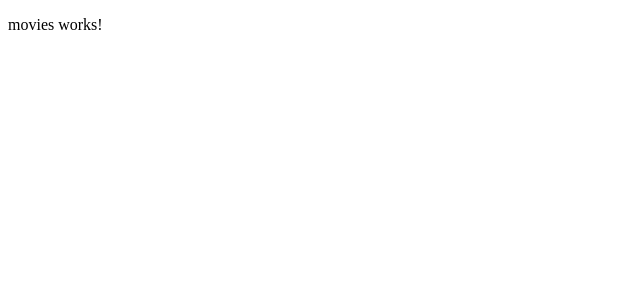
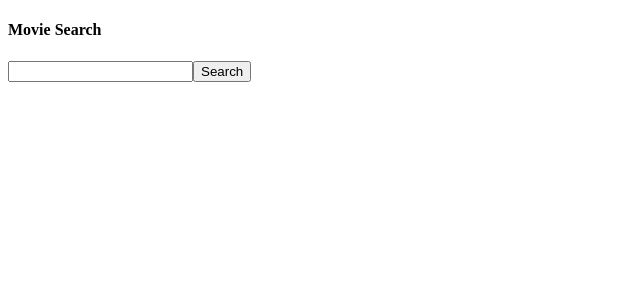
Before and after one commit to julemagne/omdb-movie-search, an Angular app: page /search in a window 1280 px wide. Shown: the top 300 px of the page, without its empty margins (0-640 px from the left). Built offline with nearby package versions, Linux system fonts and the light colour scheme.

Commit message:
Movies Service fetches data from OMDb API

```diff
--- a/src/app/app.module.ts
+++ b/src/app/app.module.ts
@@ -5,6 +5,7 @@ import { HttpModule } from '@angular/http';
 
 import { AppComponent } from './app.component';
 import { MoviesComponent } from './movies/movies.component';
+import { MoviesService } from './movies/movies.service';
 
 import { AppRoutingModule }     from './app-routing.module';
 
@@ -19,7 +20,9 @@ import { AppRoutingModule }     from './app-routing.module';
     HttpModule,
     AppRoutingModule
   ],
-  providers: [],
+  providers: [
+    MoviesService
+  ],
   bootstrap: [AppComponent]
 })
 export class AppModule { }
--- a/src/app/movies/movies.component.html
+++ b/src/app/movies/movies.component.html
@@ -1,3 +1,11 @@
-<p>
-  movies works!
-</p>
+<div id="search-component">
+  <h4>Movie Search</h4>
+  <input id="search-box" />
+  <button type="button" (click)="searchMovies()">Search</button>
+  <div *ngIf="movie">
+    <div class="search-result">
+      {{movie.Title}}, {{movie.Year}} Rated {{movie.Rated}}
+    </div>
+    <img src="{{movie.Poster}}" alt="{{movie.Title}}">
+  </div>
+</div>
--- a/src/app/movies/movies.component.ts
+++ b/src/app/movies/movies.component.ts
@@ -1,15 +1,29 @@
 import { Component, OnInit } from '@angular/core';
+
+import { Observable }        from 'rxjs/Observable';
+
+import { MoviesService } from './movies.service';
 
 @Component({
   selector: 'app-movies',
   templateUrl: './movies.component.html',
-  styleUrls: ['./movies.component.css']
+  styleUrls: ['./movies.component.css'],
+  providers: [MoviesService]
 })
 export class MoviesComponent implements OnInit {
 
-  constructor() { }
+  movie: Object;
+
+  constructor(
+    private moviesService: MoviesService,
+  ) { }
 
   ngOnInit() {
   }
 
+  searchMovies(): void {
+    this.moviesService.search('').subscribe(res => this.movie = res);
+    console.log(this.movie)
+  }
+
 }
--- /dev/null
+++ b/src/app/movies/movies.service.ts
@@ -0,0 +1,18 @@
+import { Injectable } from '@angular/core';
+import { Headers, Http } from '@angular/http';
+import { Observable }     from 'rxjs/Observable';
+import 'rxjs/add/operator/map';
+
+@Injectable()
+export class MoviesService {
+
+  private omdb = 'http://www.omdbapi.com/?t=labyrinth';
+
+  constructor(private http: Http) { }
+
+  search(term): Observable<any> {
+    return this.http.get(this.omdb)
+      .map(response => response.json() as string)
+  }
+
+}
```
